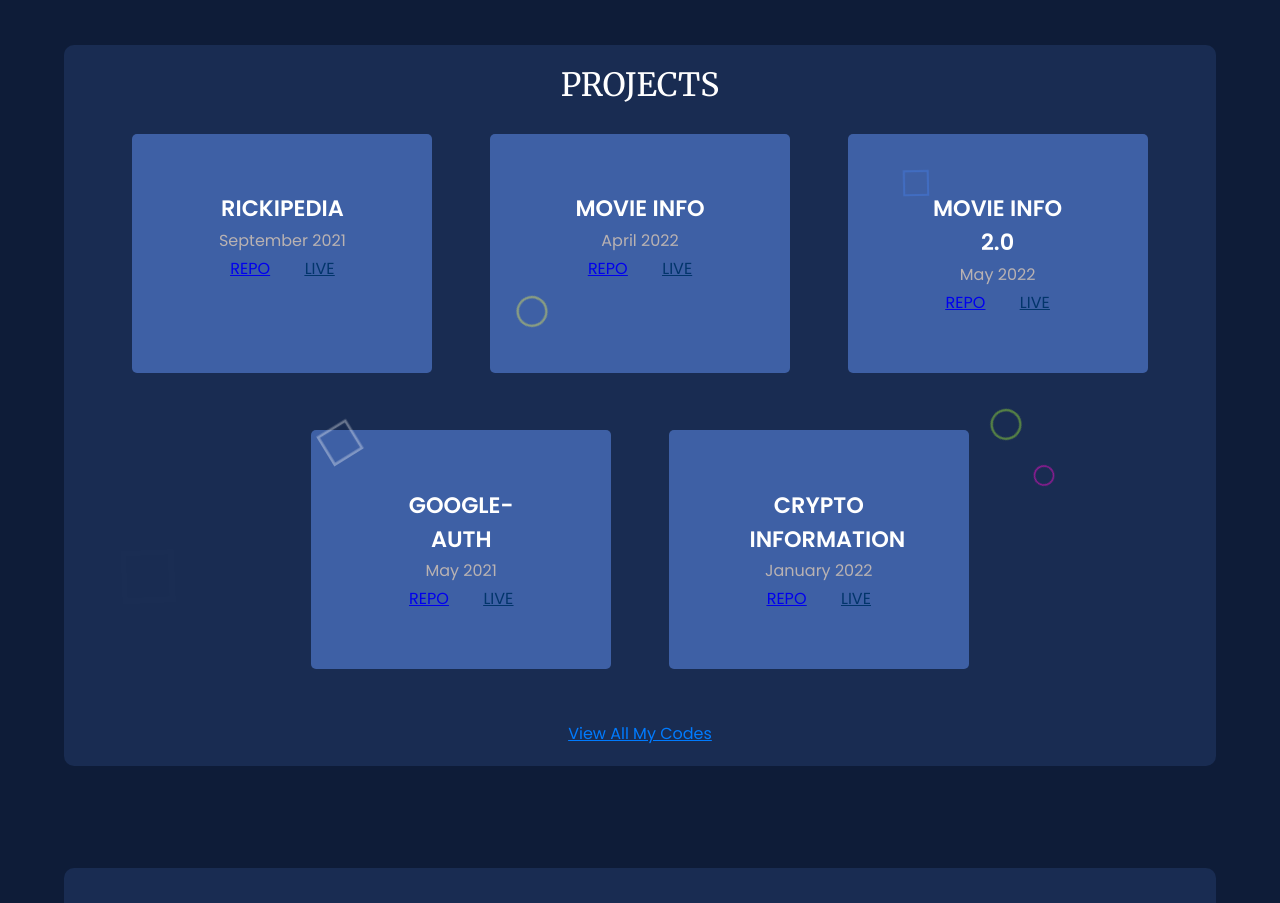
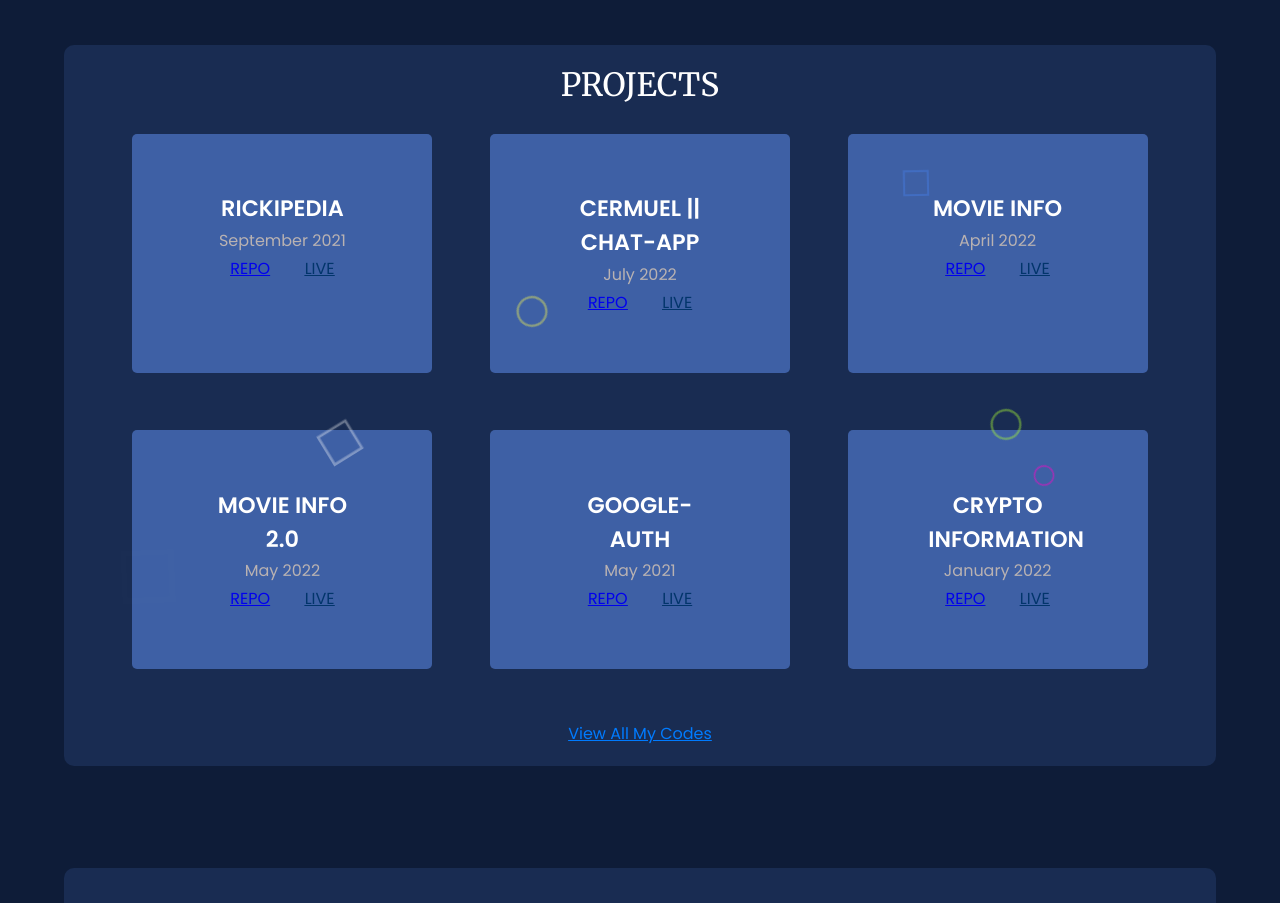
Before and after one commit to cermuel/cermuel-1, a React (Create React App) app: page / in a window 1280 px wide. Shown: the part 1220-2123 px from the top of the page. Built offline with nearby package versions, Linux system fonts and the light colour scheme.

Commit message:
Update Projects.jsx
Chatapp added

```diff
--- a/src/Components/Projects.jsx
+++ b/src/Components/Projects.jsx
@@ -15,6 +15,18 @@ const Projects = () => {
             </div>
             <div className="live-view">
               <a href="https://rickipedia-mu.vercel.app/">LIVE</a>
+            </div>
+          </div>
+        </div>
+        <div className="project-cards">
+          <div className="project-name">CERMUEL || CHAT-APP</div>
+          <div className="date">July 2022</div>
+          <div className="project-links">
+            <div className="repo">
+              <a href="https://github.com/cermuel/cermuel-chat">REPO</a>
+            </div>
+            <div className="live-view">
+              <a href="https://cermuel-chat.vercel.app/">LIVE</a>
             </div>
           </div>
         </div>
```
